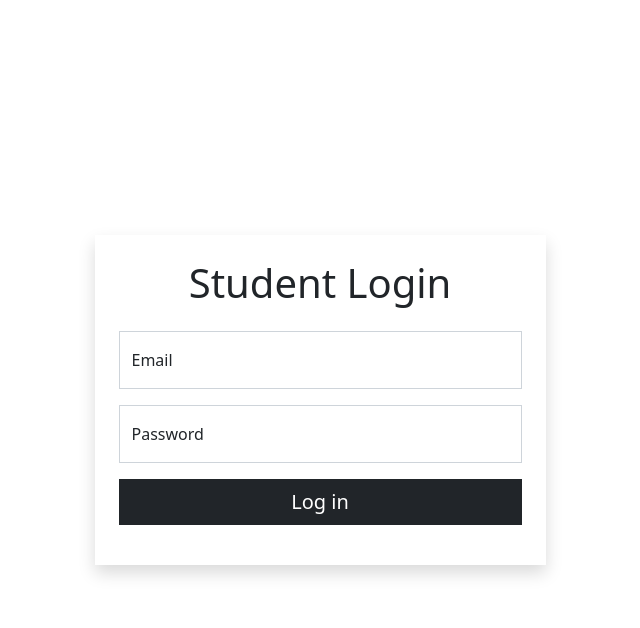
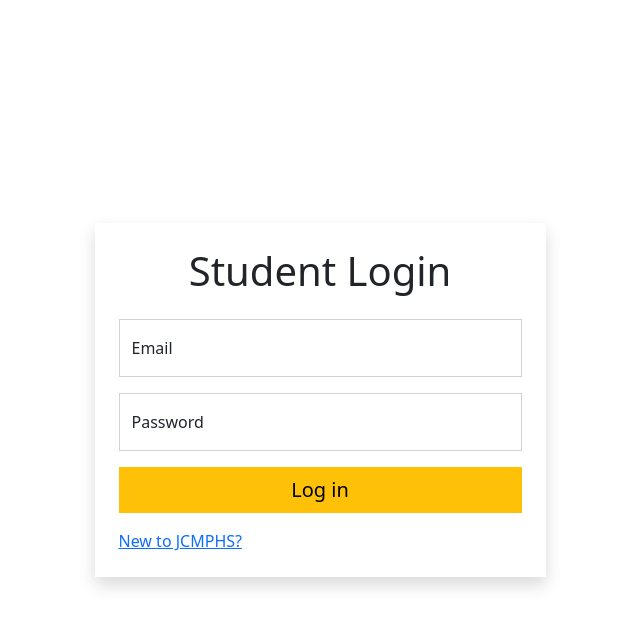
Before and after one commit to n67h/grading-system, a PHP site: page /login.php in a window 1280 px wide. Shown: the top 628 px of the page, without its empty margins (320-960 px from the left). Run offline with PHP 8.4, Linux system fonts and the light colour scheme; some libraries are stand-ins or nearby versions.

Commit message:
Refactor interaction
 - Update error message
 - Add link to register

```diff
--- a/student/login.php
+++ b/student/login.php
@@ -106,15 +106,15 @@
                             <label for="password">Password</label>
                         </div>
                         <div class="d-grid gap-2 mb-3">
-                            <button type="submit" name="login" class="btn btn-dark btn-lg border-0 rounded-0">Log in</button>
+                            <button type="submit" name="login" class="btn btn-warning btn-lg border-0 rounded-0">Log in</button>
                         </div>
                         <?php
                             $error_message = '';
                             if(isset($_GET['error'])){
                                 if($_GET['error'] === 'emptyfields'){
                                     $error_message = 'All fields are required.';
-                                }elseif($_GET['error'] === 'invalidusername'){
-                                    $error_message = 'Invalid username.';
+                                }elseif($_GET['error'] === 'invalidemail'){
+                                    $error_message = 'Invalid email.';
                                 }elseif($_GET['error'] === 'invalidpassword'){
                                     $error_message = 'Invalid password.';
                                 }elseif($_GET['error'] === 'test'){
@@ -124,6 +124,7 @@
                         ?>
                         <h6 class="text-danger text-center"><?= $error_message; ?></h6>
                     </form>
+                    <a href="register.php" class="text-align-center">New to JCMPHS?</a>
                 </div>
             </div>
         </div>
```
